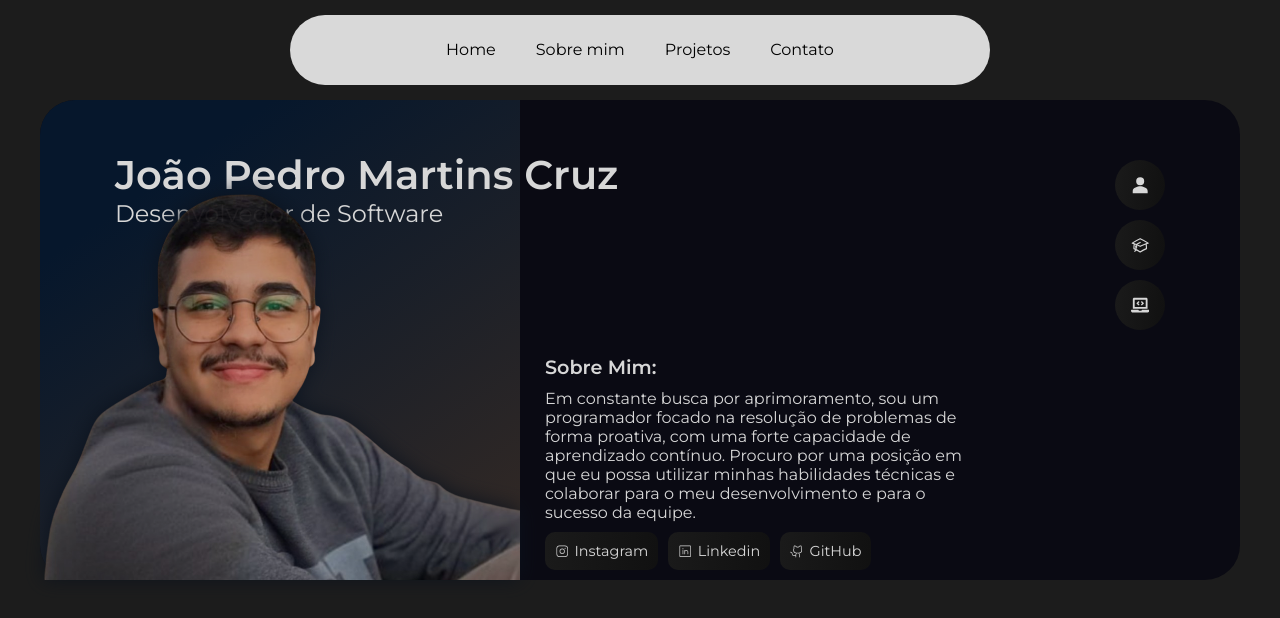
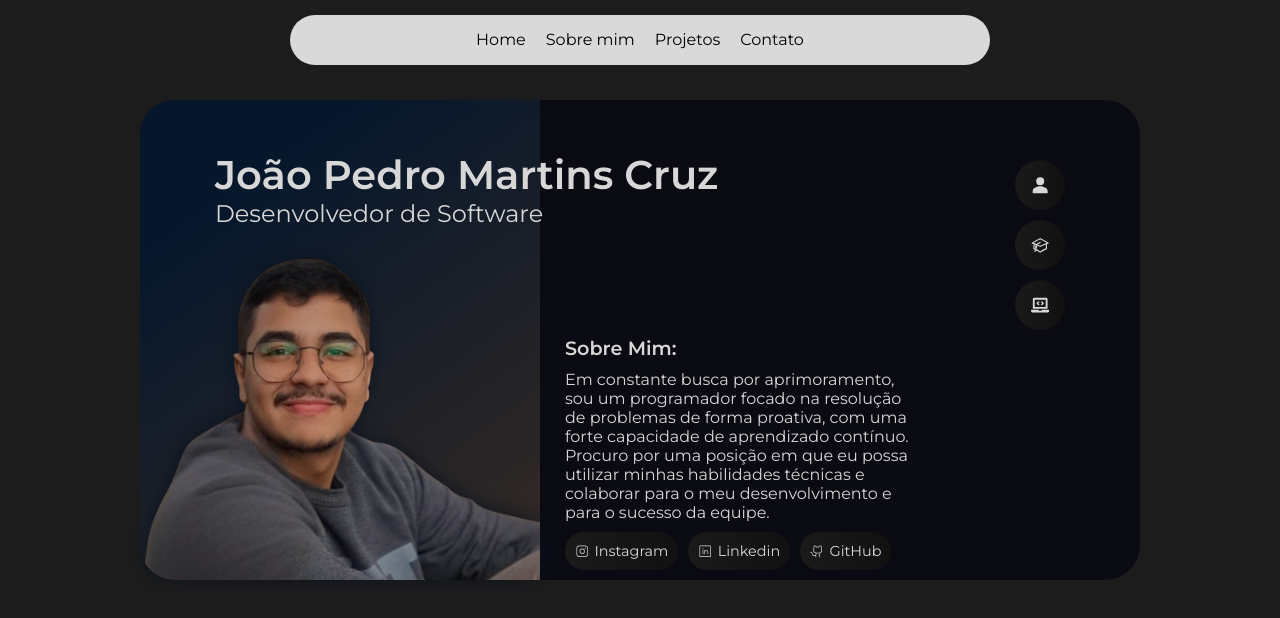
Before and after one commit to martins-joaopedro/Portifolio, a React (Vite) app: page / in a window 1280 px wide. Shown: the top 618 px of the page. Built offline with nearby package versions, Linux system fonts and the light colour scheme.

Commit message:
fix: size bugs

```diff
--- a/src/components/Header/index.jsx
+++ b/src/components/Header/index.jsx
@@ -3,8 +3,9 @@ import styles from "./styles.module.css";
 export const Header = ({ links }) => {
 
     const navigate = (link) => {
-        document.querySelector(link).scrollIntoView({ behavior: 'smooth'})
+      document.querySelector(link).scrollIntoView({ behavior: 'smooth'})
     }
+
     return (
     <div className={styles.container}>
       {links.map(({value, link }) => (
--- a/src/components/Header/styles.module.css
+++ b/src/components/Header/styles.module.css
@@ -1,24 +1,27 @@
 .container {
+    --header-width: clamp(200px, 95%, 700px);
+
     display: flex;
     align-items: center;
     justify-content: center;
-    gap: 20px;
-    width: clamp(200px, 95%, 700px);
+    gap: 10px;
+    padding: 10px;
+    width: var(--header-width);
     background-color: rgba(227, 227, 227, 0.951);
     position: fixed;
     top: 15px;
     left: 50%;
     z-index: 2;
     transform: translateX(-50%);
-    padding: 15px;
     border-radius: 45px;
     transition: 1s all;
     flex-wrap: wrap;
     backdrop-filter: blur(3px);
+    font-size: 1rem;
 }
 
 .linkPill {
-    padding: 10px;
+    padding: 5px;
     cursor: pointer;
     border-bottom: 1px solid transparent;
     transition: 0.2s all;
--- a/src/pages/About/styles.module.css
+++ b/src/pages/About/styles.module.css
@@ -9,8 +9,8 @@
 
 section {
     background: var(--bg-dark);
-    width: clamp(300px, 95%, 1200px);
-    min-height: 80%;
+    width: clamp(300px, 95%, 1000px);
+    min-height: 60vh;
     margin: auto;
     border-radius: 35px;
     position: relative;
@@ -21,10 +21,6 @@ section {
     position: absolute;
     top: 50px;
     left: 75px;
-    width: calc(100% - 100px);
-    display: flex;
-    flex-wrap: wrap;
-    justify-content: space-between;
 }
 
 .intro .title h1 {
@@ -45,7 +41,6 @@ section {
     background: linear-gradient(-215deg, #06172c 20%, #352a24);
 }
 
-
 .aboutText span {
     font-size: 1.2rem;
     font-weight: bold;
@@ -57,6 +52,7 @@ section {
 
 .intro img {
     width: 100%;
+    border-radius: 0 0 0 35px;
     background: transparent;
     filter: drop-shadow(-1px -1px 10px #121b28ef) contrast(1.05) brightness(0.8) opacity(0.95) saturate(1.05);
 }
@@ -86,7 +82,7 @@ section {
     gap: 5px;
     font-size: 0.9rem;
     border: none;
-    border-radius: 10px;
+    border-radius: 45px;
     padding: 10px;
     background: linear-gradient(-85deg, rgb(159, 159, 159), #101010, #272727);
     background-size: 500%;
@@ -107,17 +103,18 @@ section {
     right: 50px;
     padding: 10px 25px;
     display: flex;
-    justify-content: center;
     flex-direction: column;
+    align-items: flex-end;
+
     gap: 10px;
 }
 
 .navigations button {
     width: 50px;
-    aspect-ratio: 1;
-    border-radius: 50%;
+    height: 50px;
     display: grid;
     place-items: center;
+    border-radius: 45px;
     font-size: 1.15rem;
 }
 
```
